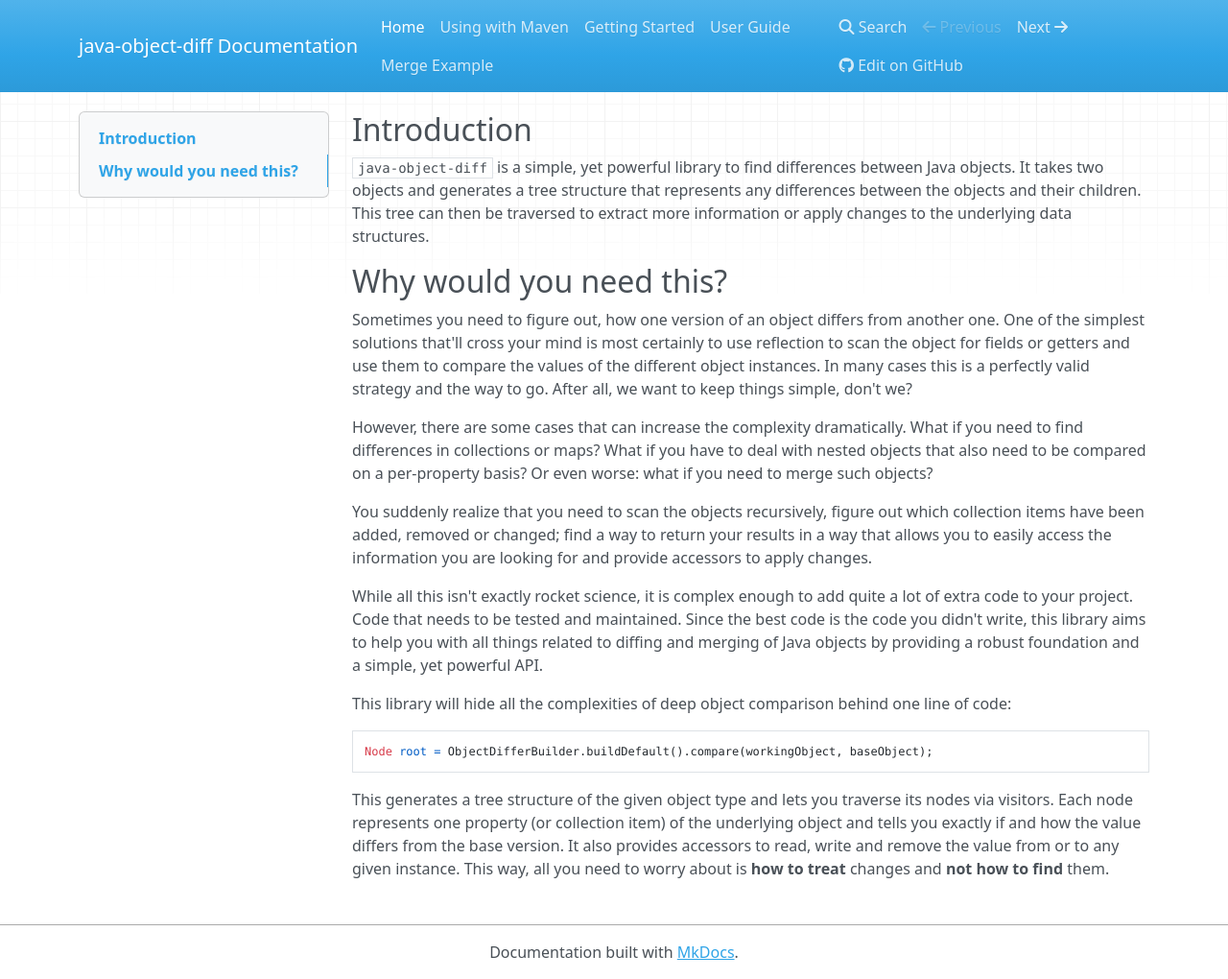
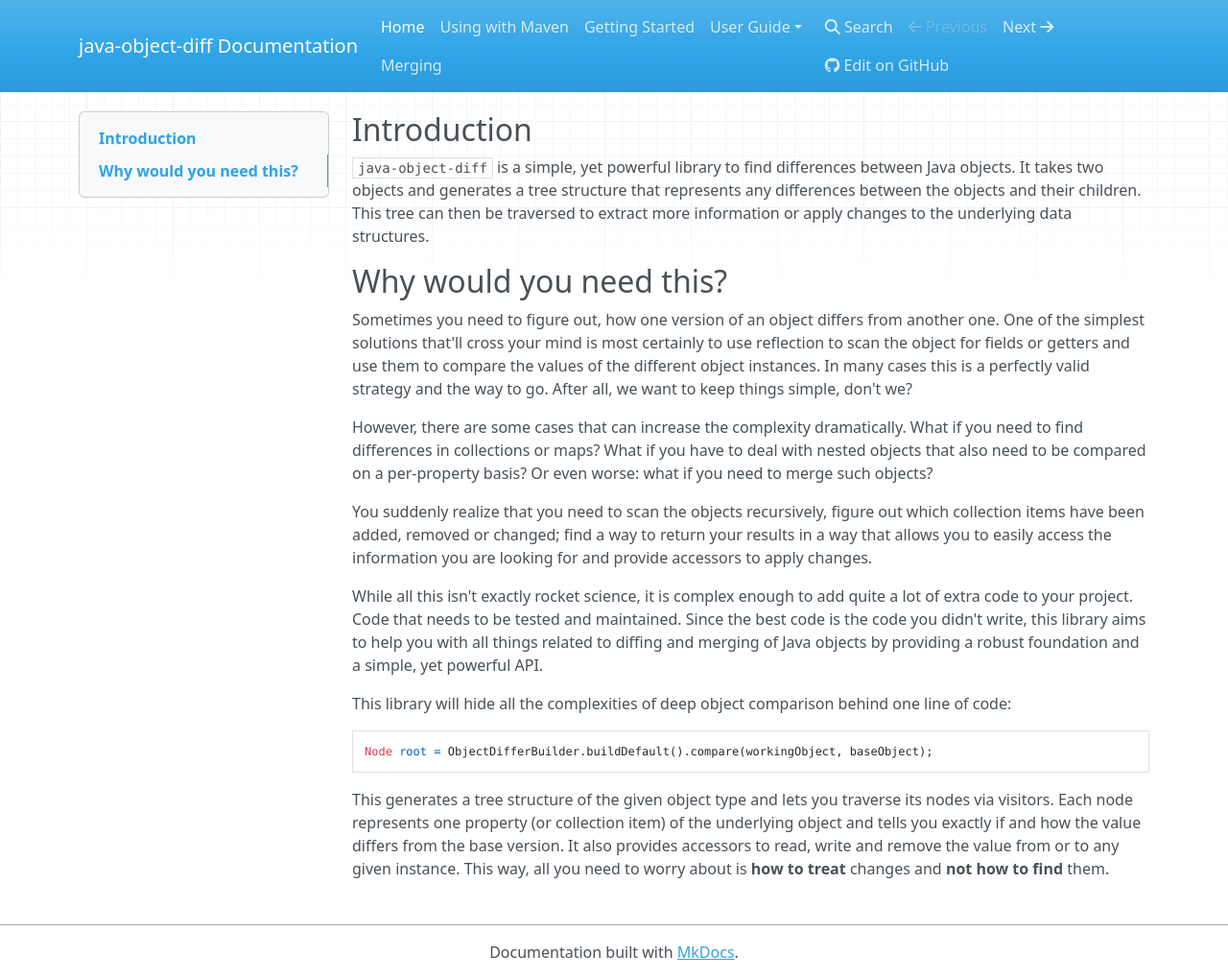
Before and after one commit to SQiShER/java-object-diff, an MkDocs documentation site: the page built from docs/index.md, in a window 1280 px wide and 1020 px high. Shown: the whole window at 96% size. Built offline with MkDocs 1.6.1, drawn with Linux system fonts in a browser that asks for light colours; nearby versions of some CDN libraries; old or Windows-style settings are respelled for this version of MkDocs.

Commit message:
Attempt to fix readthedocs TOC

```diff
--- a/mkdocs.yml
+++ b/mkdocs.yml
@@ -4,5 +4,5 @@ pages:
 - ['index.md', 'Home']
 - ['maven.md', 'Using with Maven']
 - ['getting-started.md', 'Getting Started']
-- ['user-guide.md', 'User Guide']
-- ['merging.md', 'Merge Example']
+- ['user-guide.md', 'User Guide', 'User Guide']
+- ['merging.md', 'Merging']
```
